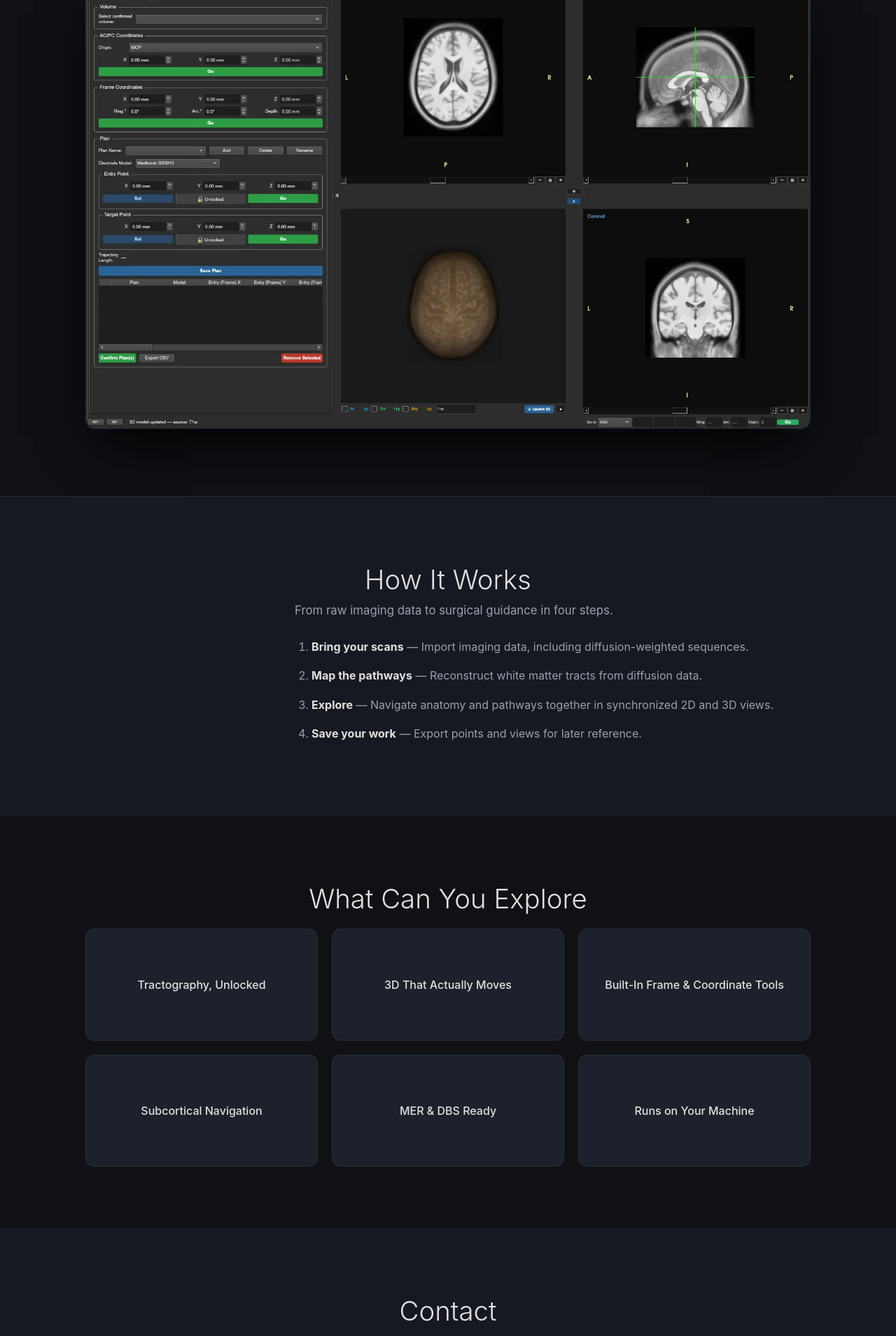
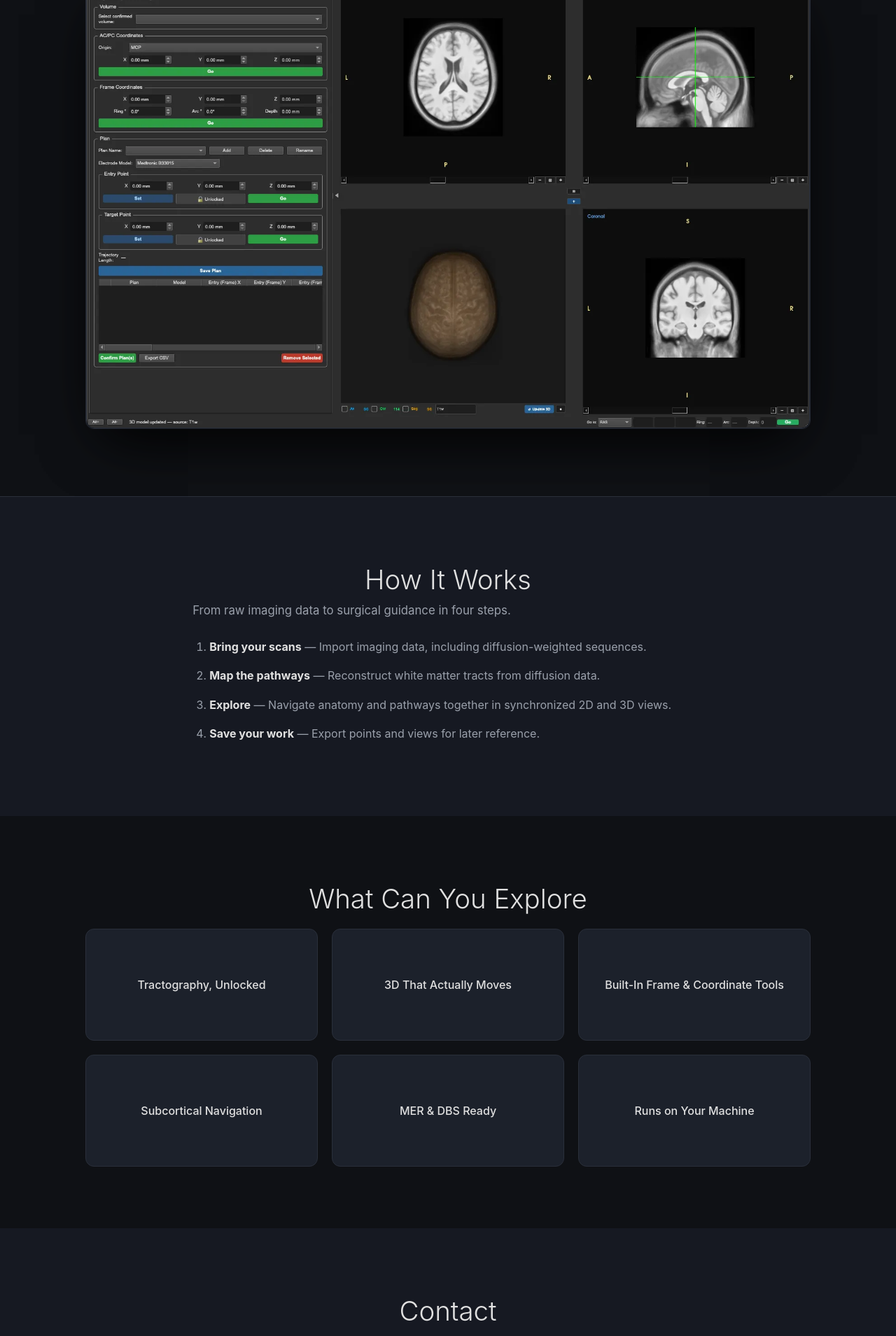
Before and after one commit to clement-t-chow/neurotraxx-site, a Jekyll site: the page built from index.html, in a window 1280 px wide. Shown: the part 1687-3596 px from the top of the page at 70% size. Built offline with Jekyll 4.4.1, drawn with Linux system fonts in a browser that asks for light colours.

Commit message:
Reduce How It Works indent from 32% to 20%
Co-Authored-By: Claude Sonnet 4.6 <noreply@anthropic.com>

```diff
--- a/assets/css/style.css
+++ b/assets/css/style.css
@@ -421,13 +421,13 @@ a { color: var(--accent); text-decoration: none; }
 
 .steps {
   max-width: 560px;
-  margin: 0 auto 0 32% !important;
+  margin: 0 auto 0 20% !important;
   padding-left: 1.5rem;
 }
 
 #how-it-works .section-sub {
   text-align: left;
-  margin-left: 32% !important;
+  margin-left: 20% !important;
   margin-right: auto !important;
   max-width: 560px;
 }
```
